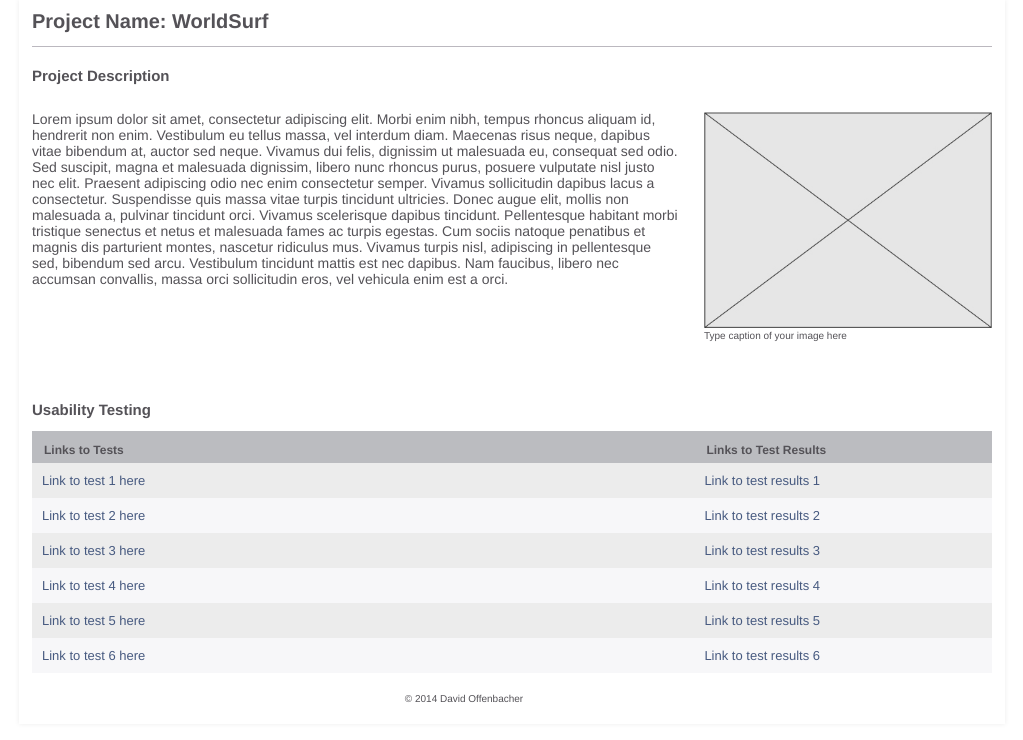
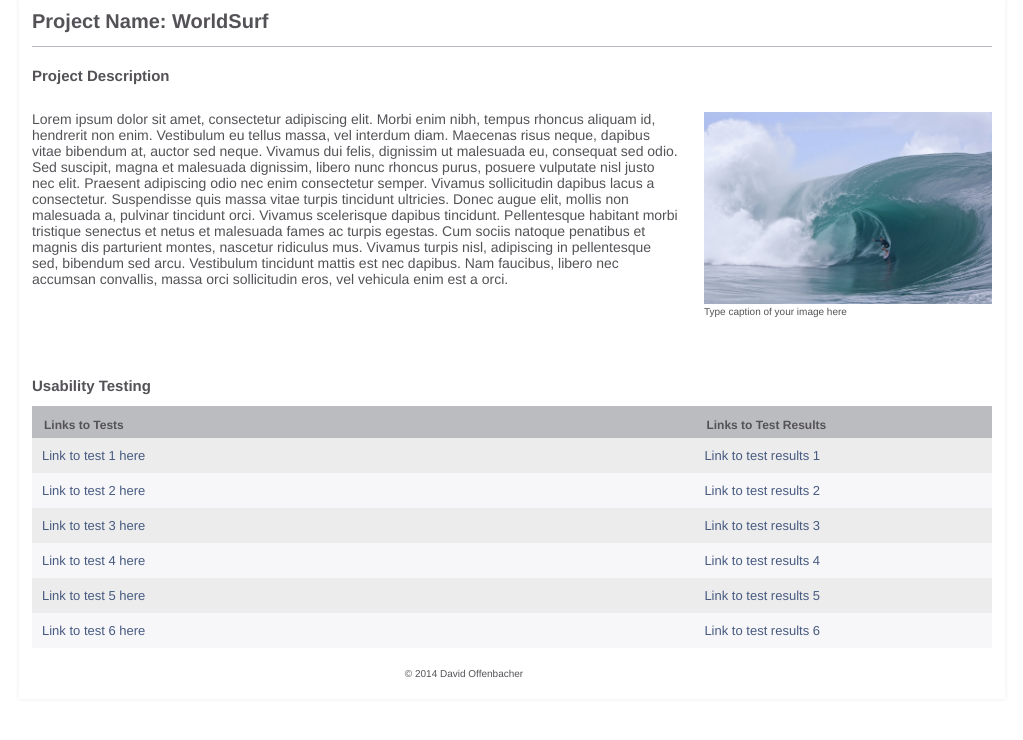
Before and after one commit to doffenbacher/WiU, a plain HTML site: page WiU Landing Page/index.html in a window 1280 px wide. Shown: the whole page, without its empty margins (128-1151 px from the left). Drawn offline with Linux system fonts and the light colour scheme.

Commit message:
Image added to Landing Page File

```diff
--- a/WiU Landing Page/index.html
+++ b/WiU Landing Page/index.html
@@ -24,7 +24,7 @@
     <figure>
     <!--   add your image to the img folder
       Replace the "img.jpg" with the name of your image  -->
-      <img src="img/img.jpg" alt="your picture description goes here"  />
+      <img src="img/WorldSurf.png" alt="Make no mistake: Supertubos is one of the best waves in Europe. There's one main peak with a super-fast (though makeable) left, and a somewhat shorter right, and one other peak down the beach that's not quite as perfect but still way better than your average day at Huntington Pier."  />
       <figcaption>Type caption of your image here</figcaption>
     </figure>
   </section>
```
Also changed, not shown: WiU Landing Page/img/WorldSurf.png (added).
